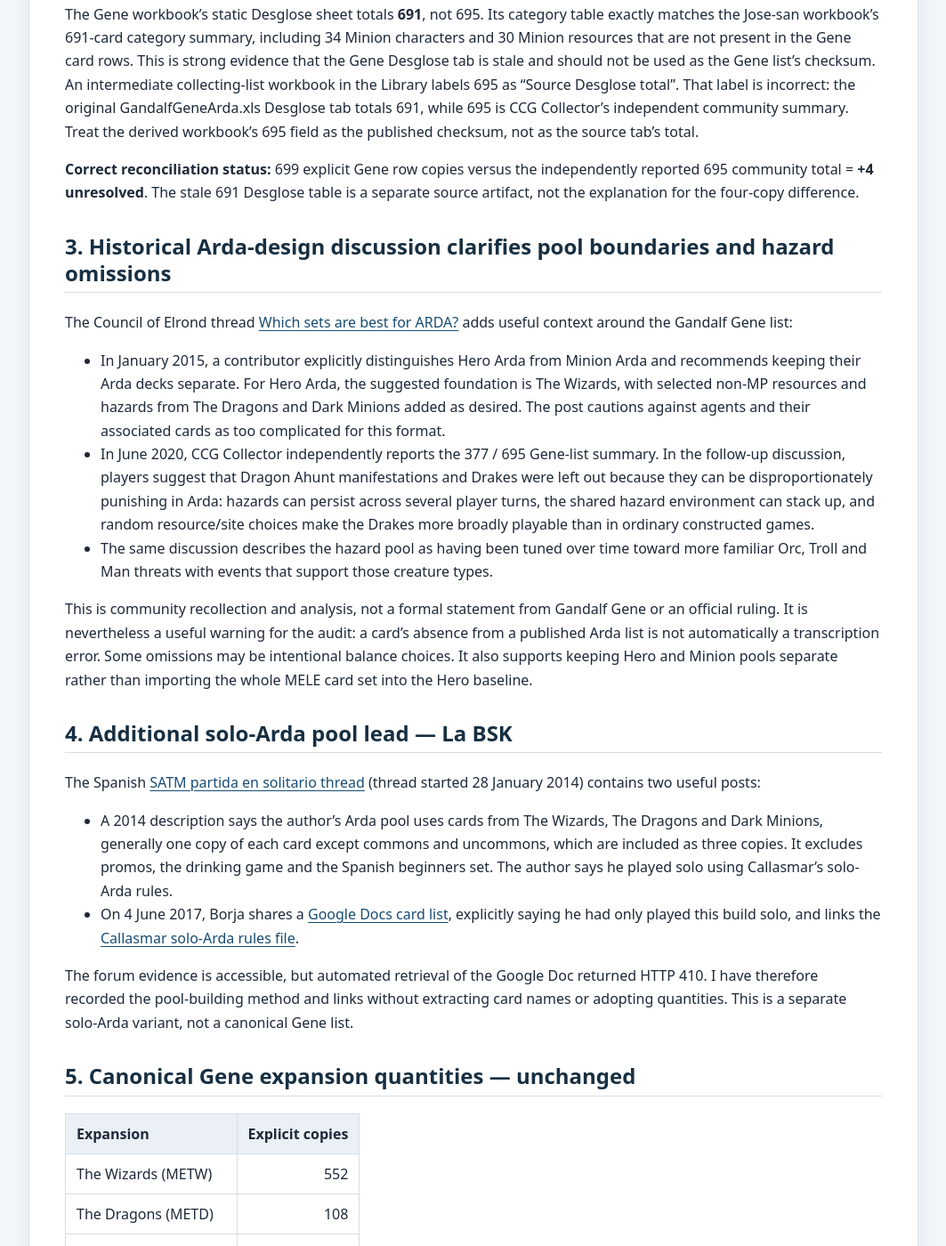
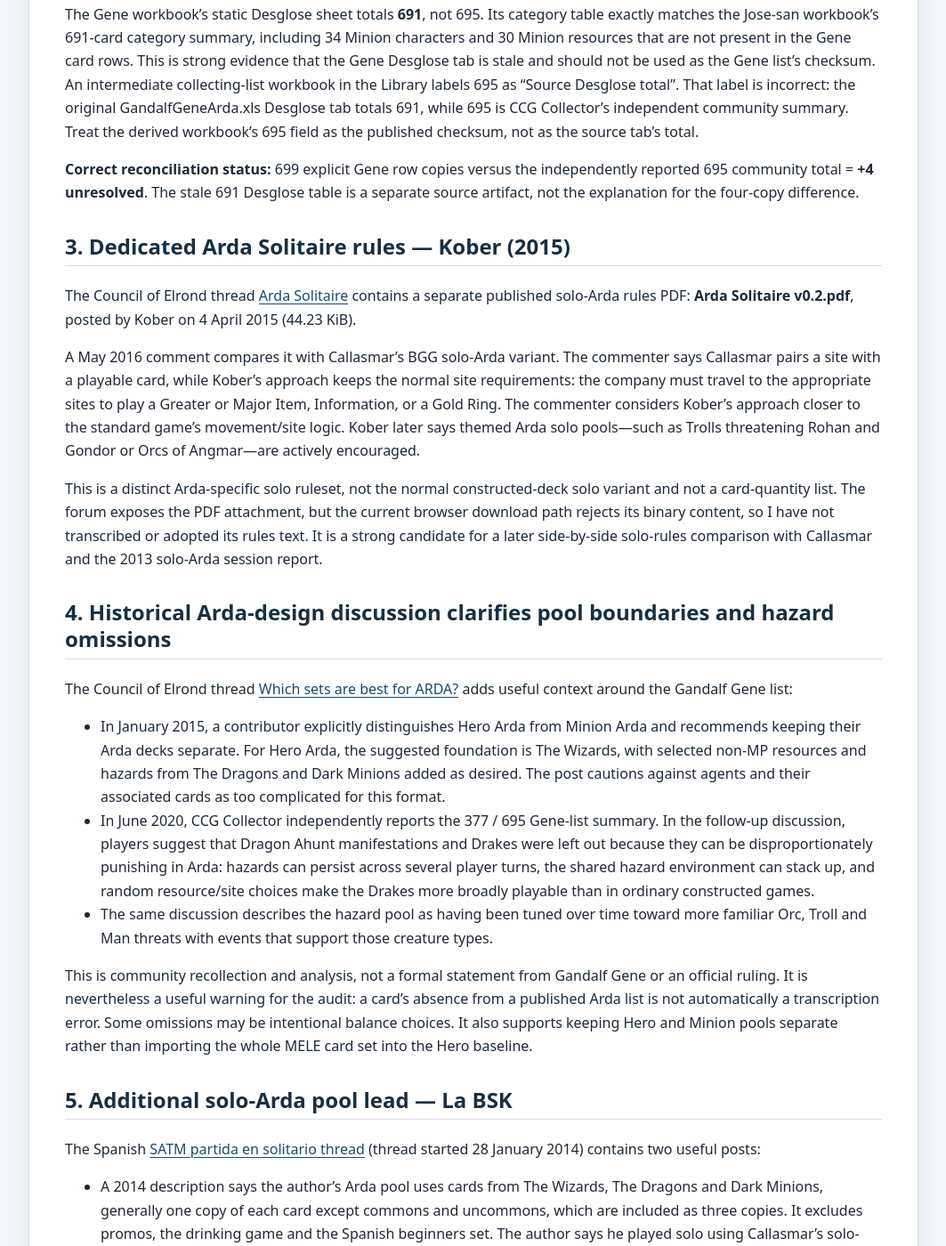
Before and after one commit to JamSpot/meccg-arda-master-database, a Jekyll site: the page built from docs/research-watch-2026-10-31.md, in a window 1280 px wide and 1400 px high, scrolled down 3060 px. Shown: the whole window at 89% size, without its empty margins (108-1171 px from the left). Built offline with Jekyll 4.4.1, drawn with Linux system fonts in a browser that asks for light colours; some of the changed text lies outside the part shown.

Commit message:
Add Kober Arda Solitaire rules reference

```diff
--- a/docs/research-watch-2026-10-31.md
+++ b/docs/research-watch-2026-10-31.md
@@ -84,7 +84,15 @@ The Gene workbook's static Desglose sheet totals **691**, not 695. Its category
 
 **Correct reconciliation status:** 699 explicit Gene row copies versus the independently reported 695 community total = **+4 unresolved**. The stale 691 Desglose table is a separate source artifact, not the explanation for the four-copy difference.
 
-## 3. Historical Arda-design discussion clarifies pool boundaries and hazard omissions
+## 3. Dedicated Arda Solitaire rules — Kober (2015)
+
+The Council of Elrond thread [Arda Solitaire](https://councilofelrond.org/forum/viewtopic.php?t=2578) contains a separate published solo-Arda rules PDF: **Arda Solitaire v0.2.pdf**, posted by Kober on 4 April 2015 (44.23 KiB).
+
+A May 2016 comment compares it with Callasmar's BGG solo-Arda variant. The commenter says Callasmar pairs a site with a playable card, while Kober's approach keeps the normal site requirements: the company must travel to the appropriate sites to play a Greater or Major Item, Information, or a Gold Ring. The commenter considers Kober's approach closer to the standard game's movement/site logic. Kober later says themed Arda solo pools—such as Trolls threatening Rohan and Gondor or Orcs of Angmar—are actively encouraged.
+
+This is a distinct Arda-specific solo ruleset, not the normal constructed-deck solo variant and not a card-quantity list. The forum exposes the PDF attachment, but the current browser download path rejects its binary content, so I have not transcribed or adopted its rules text. It is a strong candidate for a later side-by-side solo-rules comparison with Callasmar and the 2013 solo-Arda session report.
+
+## 4. Historical Arda-design discussion clarifies pool boundaries and hazard omissions
 
 The Council of Elrond thread [Which sets are best for ARDA?](https://councilofelrond.org/forum/viewtopic.php?t=2494) adds useful context around the Gandalf Gene list:
 
```
Also changed, not shown: other parts of docs/research-watch-2026-10-31.md (+2 -2 lines).
